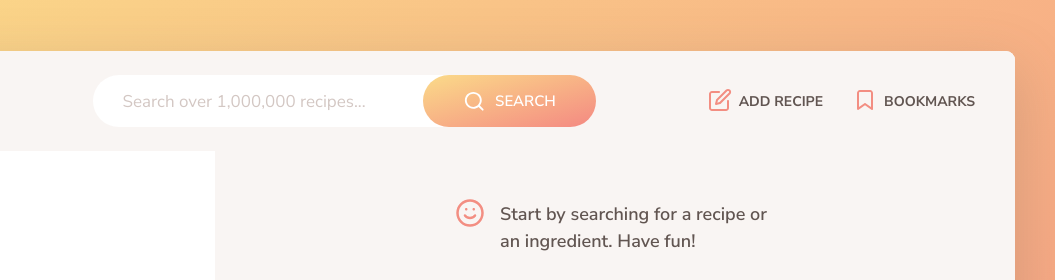
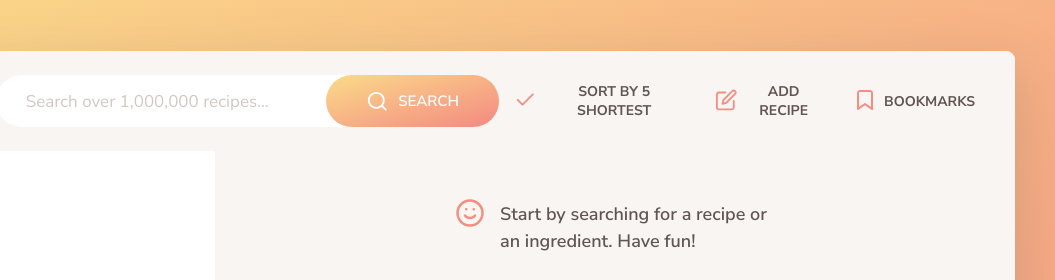
Before and after one commit to wxllxngton/forkify-app, a website built with Parcel: page index.html in a window 1280 px wide. Shown: the top 280 px of the page, 225-1280 px from the left. Built offline with nearby package versions, Linux system fonts and the light colour scheme.

Commit message:
Add files via upload

```diff
--- a/index.html
+++ b/index.html
@@ -36,14 +36,14 @@
 
         <nav class="nav">
           <ul class="nav__list">
-            <!-- <li class="nav__item">
+            <li class="nav__item">
               <button class="nav__btn nav__btn--sort">
                 <svg class="nav__icon">
                   <use href="src/img/icons.svg#icon-check"></use>
                 </svg>
-                <span>Sort By Duration</span>
+                <span>Sort By 5 Shortest</span>
               </button>
-            </li> -->
+            </li>
             <li class="nav__item">
               <button class="nav__btn nav__btn--add-recipe">
                 <svg class="nav__icon">
```
